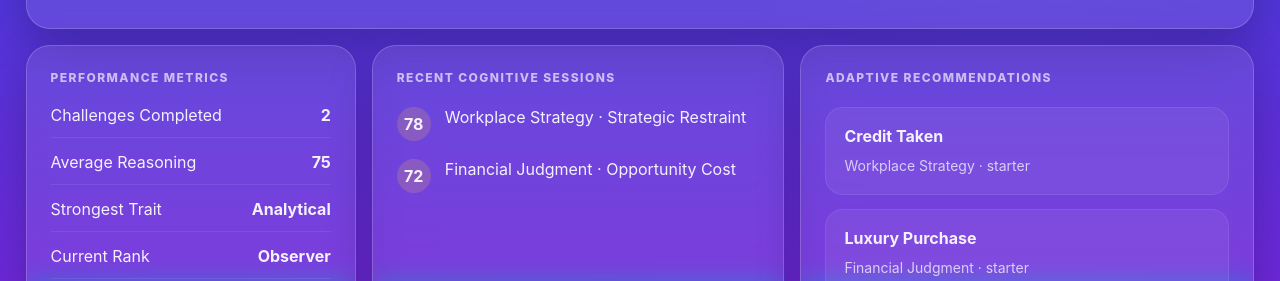
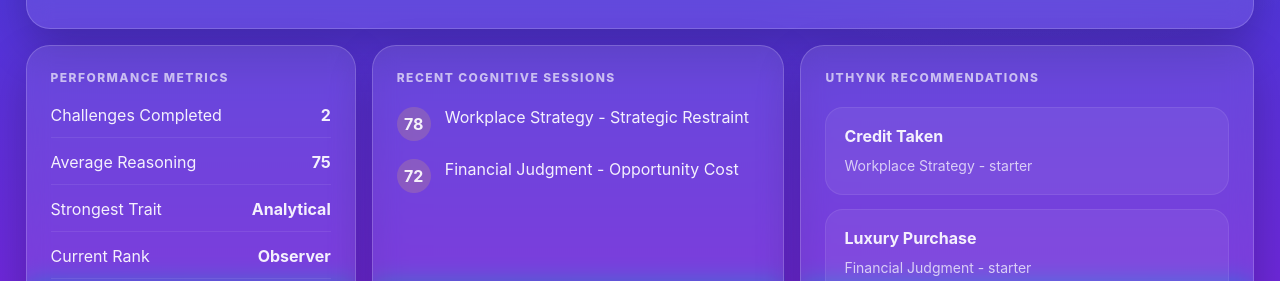
Before and after one commit to nfc3-1/UTHYNK-BETA-2.0, a Next.js app: page /dashboard in a window 1280 px wide. Shown: the part 519-800 px from the top of the page. Built offline with nearby package versions, Linux system fonts and the light colour scheme; no server answers.

Commit message:
Rename dashboard recommendations under UThynk

```diff
--- a/app/dashboard/page.tsx
+++ b/app/dashboard/page.tsx
@@ -142,7 +142,7 @@
               <div key={session.id}>
                 <strong>{session.reasoning_score}</strong>
                 <span>
-                  {session.challenge_category} · {session.trait_detected}
+                  {session.challenge_category} - {session.trait_detected}
                 </span>
               </div>
             ))}
@@ -150,7 +150,7 @@
         </section>
 
         <section className="card focusPanel">
-          <div className="panelLabel">Adaptive Recommendations</div>
+          <div className="panelLabel">UThynk Recommendations</div>
 
           <div className="focusGrid" style={{ gridTemplateColumns: "1fr" }}>
             {recommendations.map((challenge) => (
@@ -161,7 +161,7 @@
               >
                 <strong>{challenge.title}</strong>
                 <span>
-                  {challenge.category} · {challenge.difficulty}
+                  {challenge.category} - {challenge.difficulty}
                 </span>
               </Link>
             ))}
```
